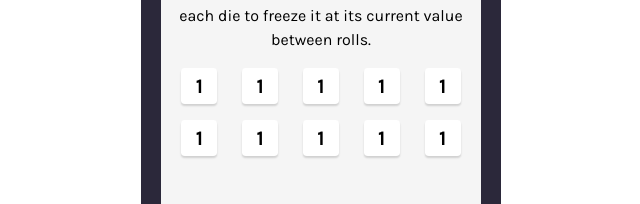
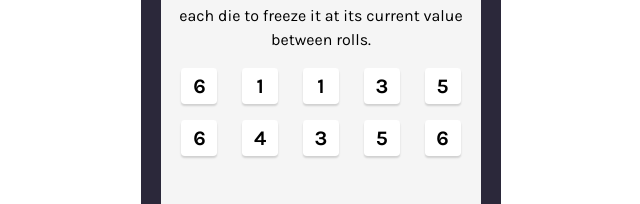
Before and after one commit to Rapidisimo/Tenzies, a React (Vite) app: page / in a window 1280 px wide. Shown: the part 324-528 px from the top of the page, without its empty margins (319-959 px from the left). Built offline with nearby package versions, Linux system fonts and the light colour scheme.

Commit message:
random dice numbers and html containers

```diff
--- a/src/App.jsx
+++ b/src/App.jsx
@@ -4,6 +4,20 @@ import Die from "./Die"
 
 function App() {
   const value = 1;
+
+  const allNewDice = () => {
+    const numArray = [];
+    for(let i = 1; i <= 10; i++){
+        const randNum = Math.floor(Math.random() * 6 + 1);
+        numArray.push(randNum)
+    }
+    return numArray
+  }
+  const [diceNum, setDiceNum] = React.useState(allNewDice())
+  const dieComp = diceNum.map( (data) => {
+      return <Die value={data} />
+  })
+
 
   return (
     <main>
@@ -13,16 +27,7 @@ function App() {
           <p>Roll until all dice are the same. Click each die to freeze it at its current value between rolls.</p>
         </div>
         <div className="dice-group">
-          <Die value={value}/>
-          <Die value={value}/>
-          <Die value={value}/>
-          <Die value={value}/>
-          <Die value={value}/>
-          <Die value={value}/>
-          <Die value={value}/>
-          <Die value={value}/>
-          <Die value={value}/>
-          <Die value={value}/>
+          {dieComp}
         </div>
       </div>
     </main>
--- a/src/Die.jsx
+++ b/src/Die.jsx
@@ -3,9 +3,9 @@ import React from "react";
 export default function Die(props) {
     return(
         <div className="dice">
-            <p className="dice-number">
+            <button className="dice-number">
                 {props.value}
-            </p>
+            </button>
         </div>
     )
 }
--- a/src/index.css
+++ b/src/index.css
@@ -47,9 +47,15 @@ main {
   place-items: center;
 }
 
-.dice p {
+.dice-number {
   font-weight: 700;
   font-size: 1.286875rem;
+}
+
+.dice button  {
+  background-color: #FFF;
+  border: none;
+  cursor: pointer;
 }
 
 .dice-group {
```
